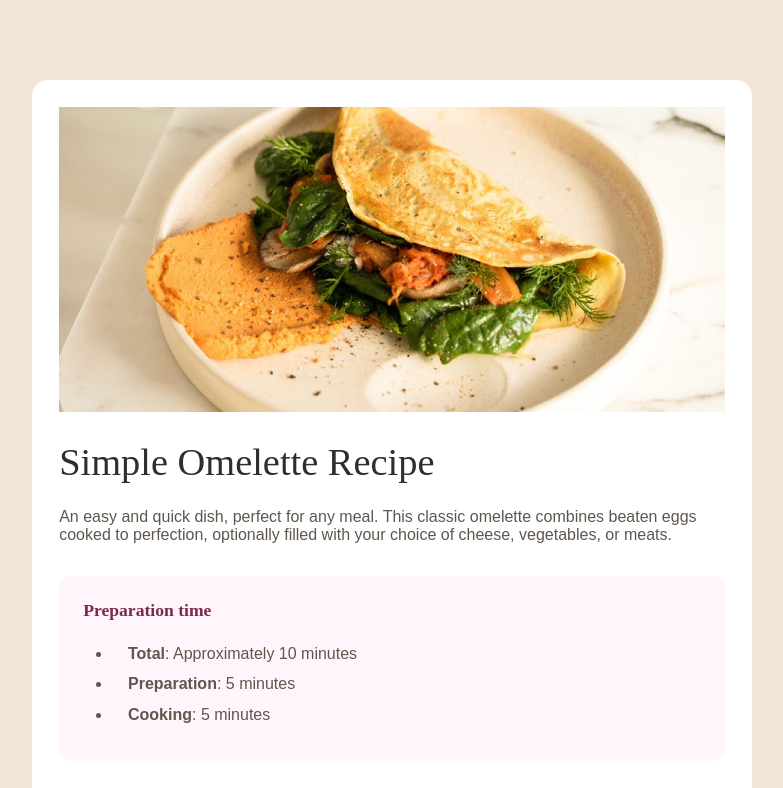
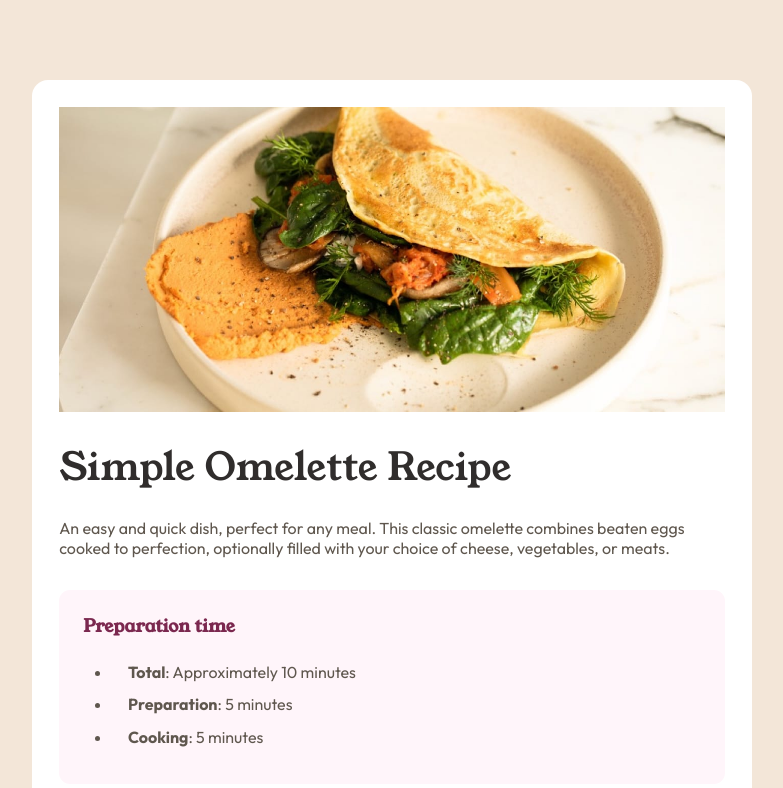
Before and after one commit to darellanodev/fm-projects, a Vue app in the folder 04-recipe-page-main/: page / in a window 1280 px wide. Shown: the top 788 px of the page, without its empty margins (248-1031 px from the left). Built offline with nearby package versions, Linux system fonts and the light colour scheme.

Commit message:
feat(project4): import the google fonts (#20)

```diff
--- a/04-recipe-page-main/src/assets/main.css
+++ b/04-recipe-page-main/src/assets/main.css
@@ -1,3 +1,5 @@
+@import url('https://fonts.googleapis.com/css2?family=Young+Serif:wght@400&family=Outfit:wght@400;600;700&display=swap');
+
 *,
 *::before,
 *::after {
```
